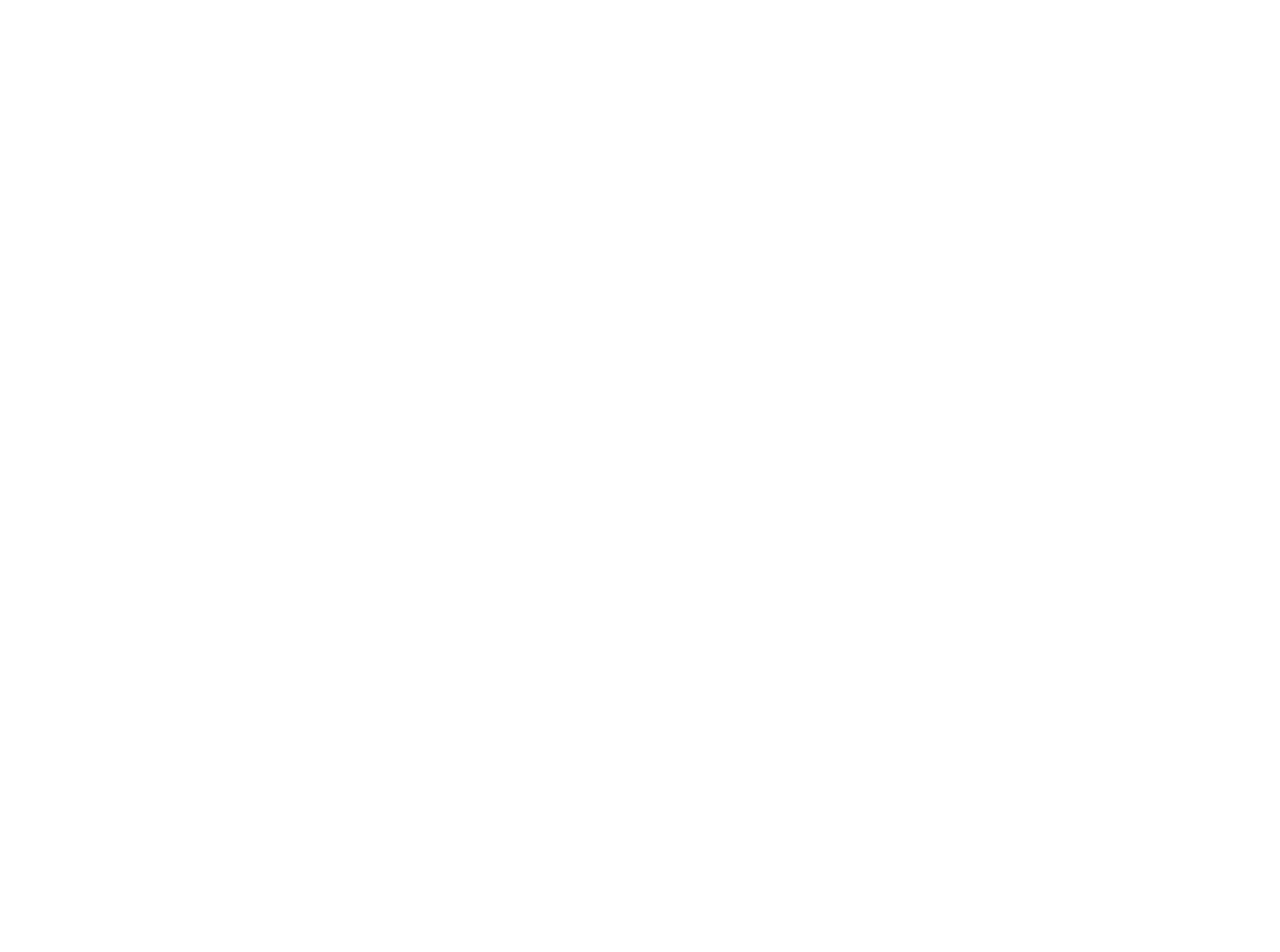
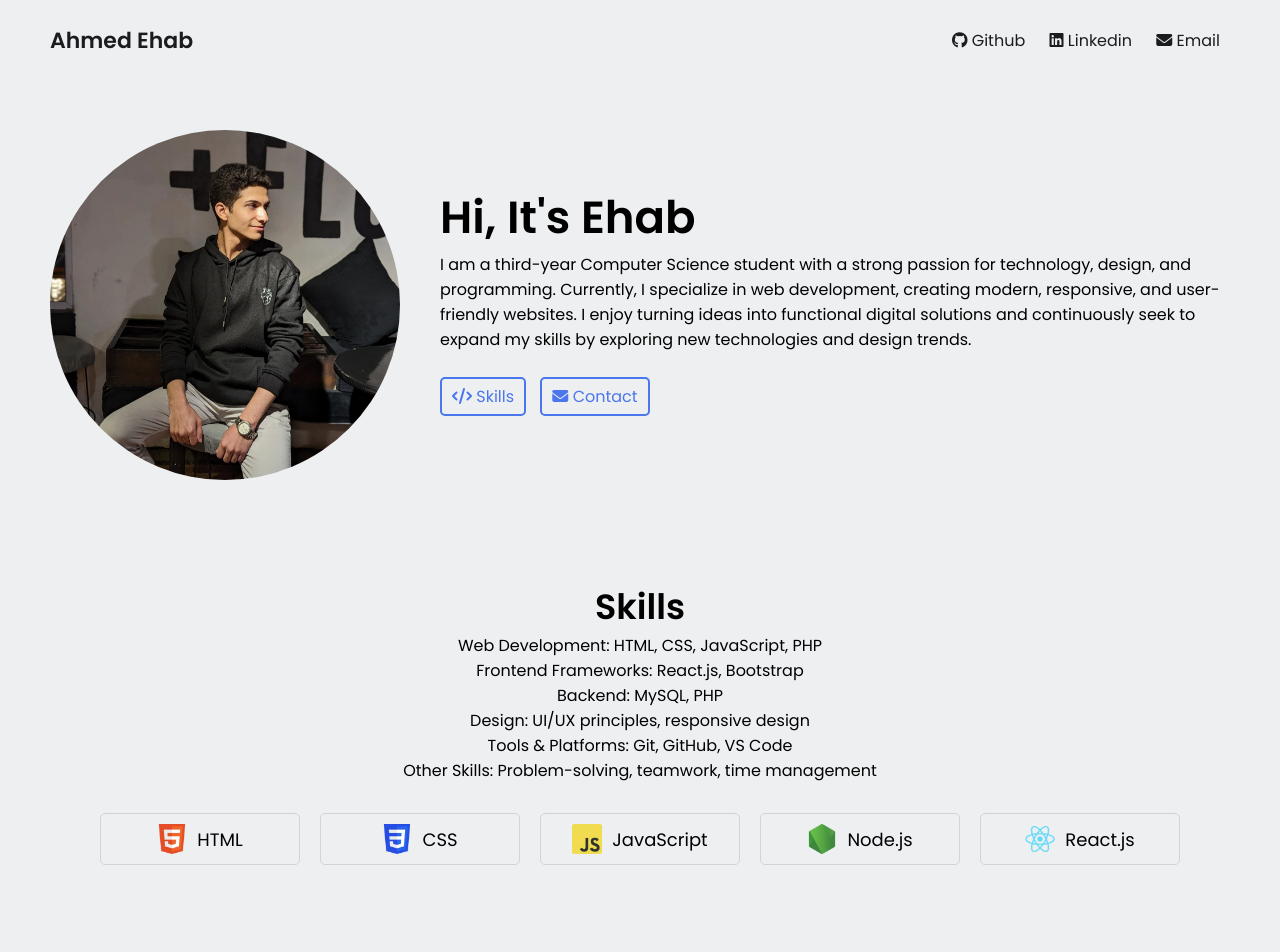
Before and after one commit to Ahmed7Ehab/potfolio_iti, a plain HTML site: page index.html in a window 1280 px wide. Shown: the top 952 px of the page. Before the commit the page ends 800 px from the top, so only its background shows below. Drawn offline with Linux system fonts and the light colour scheme.

Commit message:
some stuff

```diff
--- a/index.html
+++ b/index.html
@@ -3,10 +3,136 @@
 <head>
     <meta charset="UTF-8">
     <meta name="viewport" content="width=device-width, initial-scale=1.0">
-    <title>Document</title>
+    <title>myportofolio</title>
+    <link rel="preconnect" href="https://fonts.googleapis.com">
+    <link rel="preconnect" href="https://fonts.gstatic.com" crossorigin>
+    <link href="https://fonts.googleapis.com/css2?family=Poppins:wght@400;600&display=swap" rel="stylesheet">
+
+    <link rel="stylesheet" href="https://cdnjs.cloudflare.com/ajax/libs/font-awesome/6.4.0/css/all.min.css" integrity="sha512-iecdLmaskl7CVkqkXNQ/ZH/XLlvWZOJyj7Yy7tcenmpD1ypASozpmT/E0iPtmFIB46ZmdtAc9eNBvH0H/ZpiBw==" crossorigin="anonymous" referrerpolicy="no-referrer" />
+
     <link rel="stylesheet" href="styles.css">
 </head>
 <body>
+     <!-- ----------NAVBAR ------------>
+     <nav>
+        <div class="left">
+            <a href="/">Ahmed Ehab</a>
+        </div>
+        <div class="right">
+            <a href="http://github.com" target="_blank" rel="noopener noreferrer">
+             <i class="fa-brands fa-github"></i>
+             <span>Github</span>
+            </a>
+
+            <a href="http://linkedin.com" target="_blank" rel="noopener noreferrer">
+                 <i class="fa-brands fa-linkedin"></i>
+                 <span>Linkedin</span>
+            </a>
+
+            <a href="mailto:ahmedihab712@gmail.com">
+                <i class="fa-solid fa-envelope"></i>
+                <span>Email</span>
+            </a>
+
+        </div>
+    </nav>
+     <!-- ----------body----------- -->
+    <main>
+     <!-- MAIN SECTION  -->
+         <section class="hero-section">
+            <!--  -->
+            <div class="image">
+                <img src="PXL_20240314_233451298.PORTRAIT.webp" alt="ahmed headshot">
+            </div>
+            <!--  -->
+            <div class="text">
+                <h2>Hi, It's Ehab </h2>
+                <p>I am a third-year Computer Science student with a strong passion for technology, design, and programming. Currently, I specialize in web development, creating modern, responsive, and user-friendly websites. I enjoy turning ideas into functional digital solutions and continuously seek to expand my skills by exploring new technologies and design trends.
+
+                </p>
+                <div class="links">
+                    <a href="#skills">
+                        <i class="fa-solid fa-code"></i>
+                        <span>Skills</span>
+                    </a>
+                    <a href="#contact">
+                        <i class="fa-solid fa-envelope"></i>
+                        <span>Contact</span>
+                    </a>
+                </div>
+            </div>
+
+         </section>
+     <!-- skills -->
+  <section id="skills" class="skills-section">
+      <h2>Skills</h2>
+      <div class="text">
+        Web Development: HTML, CSS, JavaScript, PHP
+<br>
+Frontend Frameworks: React.js, Bootstrap
+<br>
+Backend: MySQL, PHP
+<br>
+Design: UI/UX principles, responsive design
+<br>
+Tools & Platforms: Git, GitHub, VS Code
+<br>
+Other Skills: Problem-solving, teamwork, time management
+      </div>
+
+      <div class="cells">
+        <div class="cell">
+          <img src="html-logo.webp" alt="html logo">
+          <span>HTML</span>
+        </div>
+
+        <div class="cell">
+          <img src="css-logo.webp" alt="css logo">
+          <span>CSS</span>
+        </div>
+
+        <div class="cell">
+          <img src="javascript-logo.webp" alt="javascript logo">
+          <span>JavaScript</span>
+        </div>
+
+        <div class="cell">
+          <img src="node-logo.webp" alt="node logo">
+          <span>Node.js</span>
+        </div>
+
+        <div class="cell">
+          <img src="react-logo.webp" alt="react logo">
+          <span>React.js</span>
+        </div>
+      </div>
+    </section>
+
+     <!-- contact -->
+        <section id="contact" class="contact-section">
+      <h2>Contact</h2>
+
+      <div class="group">
+        <div class="text">
+          Lorem ipsum dolor sit, amet consectetur adipisicing elit. Repellat fugit maiores atque architecto saepe tenetur quasi reiciendis illum sint doloremque alias inventore, asperiores maxime pariatur totam hic assumenda repudiandae, iusto quisquam nisi! Eaque doloremque perspiciatis minus voluptate dicta. A ratione autem dolor iure libero numquam voluptatem nobis laborum et corporis.
+        </div>
+
+        <form>
+          <label for="name">Name</label>
+          <input type="text" id="name">
+
+          <label for="email">Email</label>
+          <input type="email" id="email">
+
+          <label for="message">Message</label>
+          <textarea id="message" cols="30" rows="10"></textarea>
+
+          <button type="submit">Send Message</button>
+        </form>
+      </div>
+    </section>
+        <!--   -->
+    </main>
 
 </body>
 </html>
--- a/styles.css
+++ b/styles.css
@@ -0,0 +1,242 @@
+:root {
+  --text-color: #1a1c20;
+  --link-color: #4a76ee;
+  --background-color: #eeeff1;
+}
+* {
+  margin: 0;
+  padding: 0;
+  box-sizing: border-box;
+}
+html {
+  scroll-behavior: smooth;
+}
+body {
+  font-family: 'Poppins', sans-serif;
+  background-color: var(--background-color);
+}
+
+a {
+  color: var(--link-color);
+  text-decoration: none;
+}
+/*    -------       navbar     ------          */
+nav{
+display: flex;
+justify-content: space-between;
+align-items: center;
+padding: 0 50px;
+height: 80px;
+}
+
+nav .left a {
+  color: var(--text-color);
+  font-size: 22px;
+  font-weight: 600;
+}
+nav .right a {
+  color: var(--text-color);
+  margin: 0 10px;
+}
+/* ------------------------main section ---------------------*/
+
+.hero-section{
+    display: flex;
+    justify-content: space-between;
+    align-items: center;
+    padding: 0 50px;
+    margin: 50px 0 ;
+    margin-bottom: 100px;
+    gap: 40px;
+}
+.hero-section .text{
+    flex: 5;
+}
+.hero-section .text h2 {
+    font-size: 45px;
+}
+
+.hero-section .text .links{
+    margin-top: 25px;
+}
+
+.hero-section .text .links a {
+display: inline-block;
+padding: 5px 10px ;
+border: 2px solid var(--link-color);
+border-radius: 5px;
+margin-right: 10px;
+margin-bottom: 10px;
+  transition: .1s;
+
+}
+.hero-section .text .links a:hover {
+  color: var(--text-color);
+  border: 2px solid var(--text-color);
+}
+
+
+.hero-section .image{
+    flex: 2;
+    display: flex;
+    justify-content: left;
+}
+.hero-section .image img {
+  width: 350px;
+  border-radius: 50%;
+}
+
+
+/* -------- skills -------- */
+
+/* SECTION 2: Skills */
+.skills-section {
+  padding: 0 50px;
+  margin-bottom: 100px;
+}
+
+.skills-section h2 {
+  text-align: center;
+  font-size: 35px;
+}
+
+.skills-section .text {
+  text-align: center;
+  margin-bottom: 20px;
+}
+
+.skills-section .cells {
+  display: flex;
+  justify-content: center;
+  flex-wrap: wrap;
+}
+
+.skills-section .cells .cell {
+  display: flex;
+  justify-content: center;
+  align-items: center;
+  gap: 10px;
+
+  width: 200px;
+  padding: 10px 20px;
+  margin: 10px;
+  border: 1.5px solid #d3d3d3;
+  border-radius: 5px;
+}
+
+.skills-section .cells .cell img {
+  width: 30px;
+  height: 30px;
+  object-fit: contain;
+  border-radius: 2px;
+}
+
+.skills-section .cells .cell span {
+  font-size: 18px;
+}
+
+
+
+
+
+ /* SECTION 4: Contact */
+.contact-section {
+  padding: 0 50px;
+  margin-bottom: 100px;
+}
+
+.contact-section h2 {
+  font-size: 35px;
+}
+
+.contact-section .group {
+  display: flex;
+  gap: 50px;
+}
+
+.contact-section .group .text {
+  flex: 3;
+  margin-top: 20px;
+}
+
+.contact-section .group form {
+  flex: 3;
+  display: flex;
+  flex-direction: column;
+}
+
+.contact-section .group form input,
+.contact-section .group form textarea {
+  font-family: 'Poppins', sans-serif;
+  border: 2px solid var(--link-color);
+  background-color: transparent;
+  padding: 10px;
+  margin-bottom: 15px;
+  outline: none;
+  resize: none;
+}
+
+.contact-section .group form button {
+  font-size: 16px;
+  font-family: 'Poppins', sans-serif;
+  color: #fff;
+  background-color: var(--link-color);
+  border: none;
+  height: 50px;
+  cursor: pointer;
+  transition: .1s;
+}
+
+.contact-section .group form button:hover {
+  filter: brightness(.9);
+}
+
+/* meadia query */
+ @media (max-width: 850px) {
+  /* SECTION 1: Hero */
+  .hero-section .text h2 {
+    font-size: 35px;
+  }
+}
+@media (max-width: 740px) {
+    .hero-section {
+    flex-direction: column;
+  }
+   .hero-section .image img {
+    width: 300px;
+  }
+
+  /* SECTION 3: Contact */
+  .contact-section .group {
+    flex-direction: column;
+  }
+
+
+}
+
+@media (max-width: 600px ){
+    /* --- navbar --- */
+
+    nav {
+        padding: 0 20px;
+    }
+    nav .right a {
+        font-size: 22px;
+    }
+    nav .right a span{
+        display: none;
+    }
+
+      /* SECTION 1: Hero */
+  .hero-section {
+    padding: 0 20px;
+  }
+    .hero-section .text h2 {
+    font-size: 30px;
+  }
+  /* SECTION 4: Contact */
+  .contact-section {
+    padding: 0 20px;
+  }
+
+}
```
Also changed, not shown: PXL_20220413_041539672.PORTRAIT~2 (1).webp (added), PXL_20220413_041539672.PORTRAIT~2.jpg (added), PXL_20220413_041539672.PORTRAIT~2.webp (added), PXL_20240314_233451298.PORTRAIT.jpg (added), PXL_20240314_233451298.PORTRAIT.webp (added), css-logo.webp (added), html-logo.webp (added), javascript-logo.webp (added), node-logo.webp (added), react-logo.webp (added).
